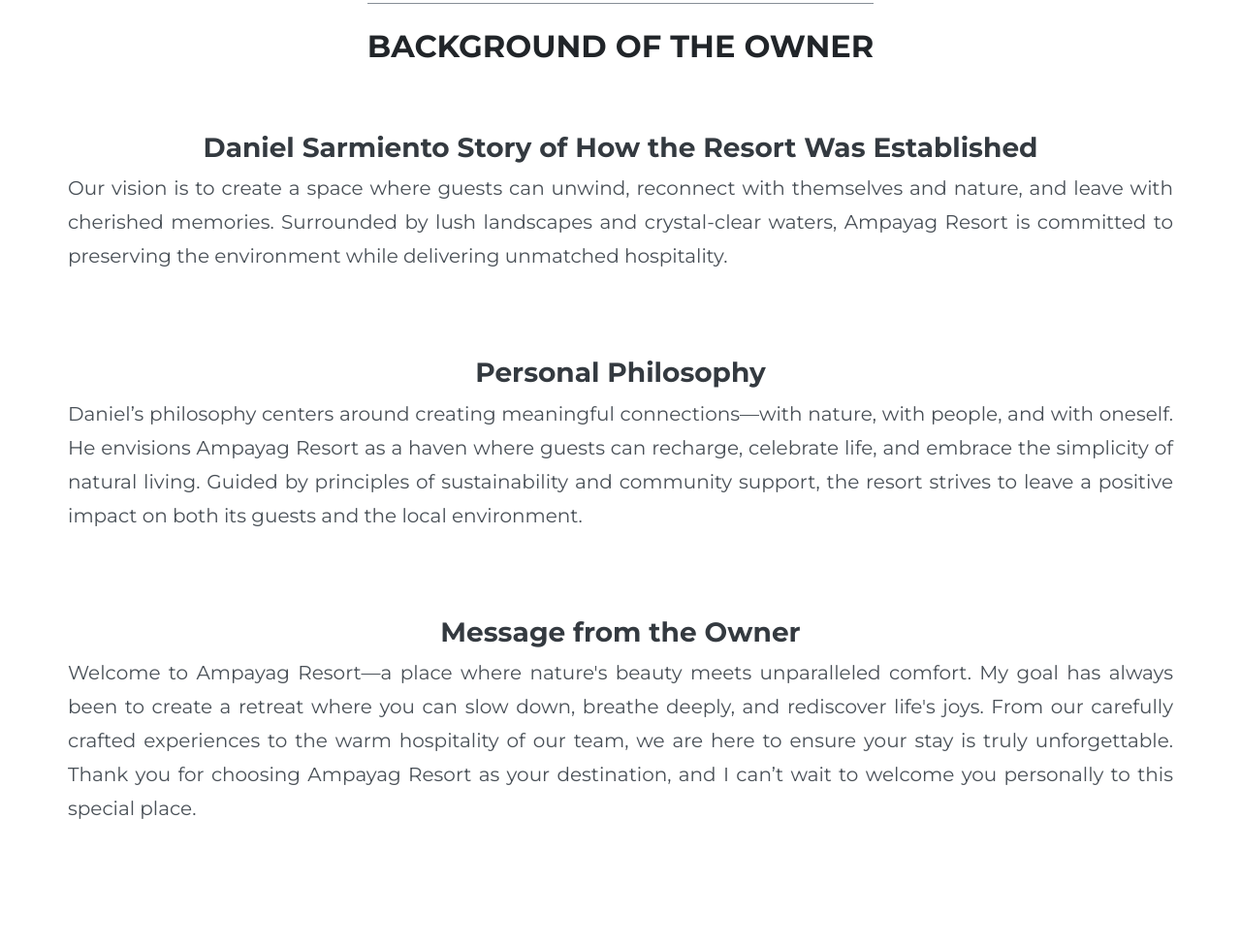
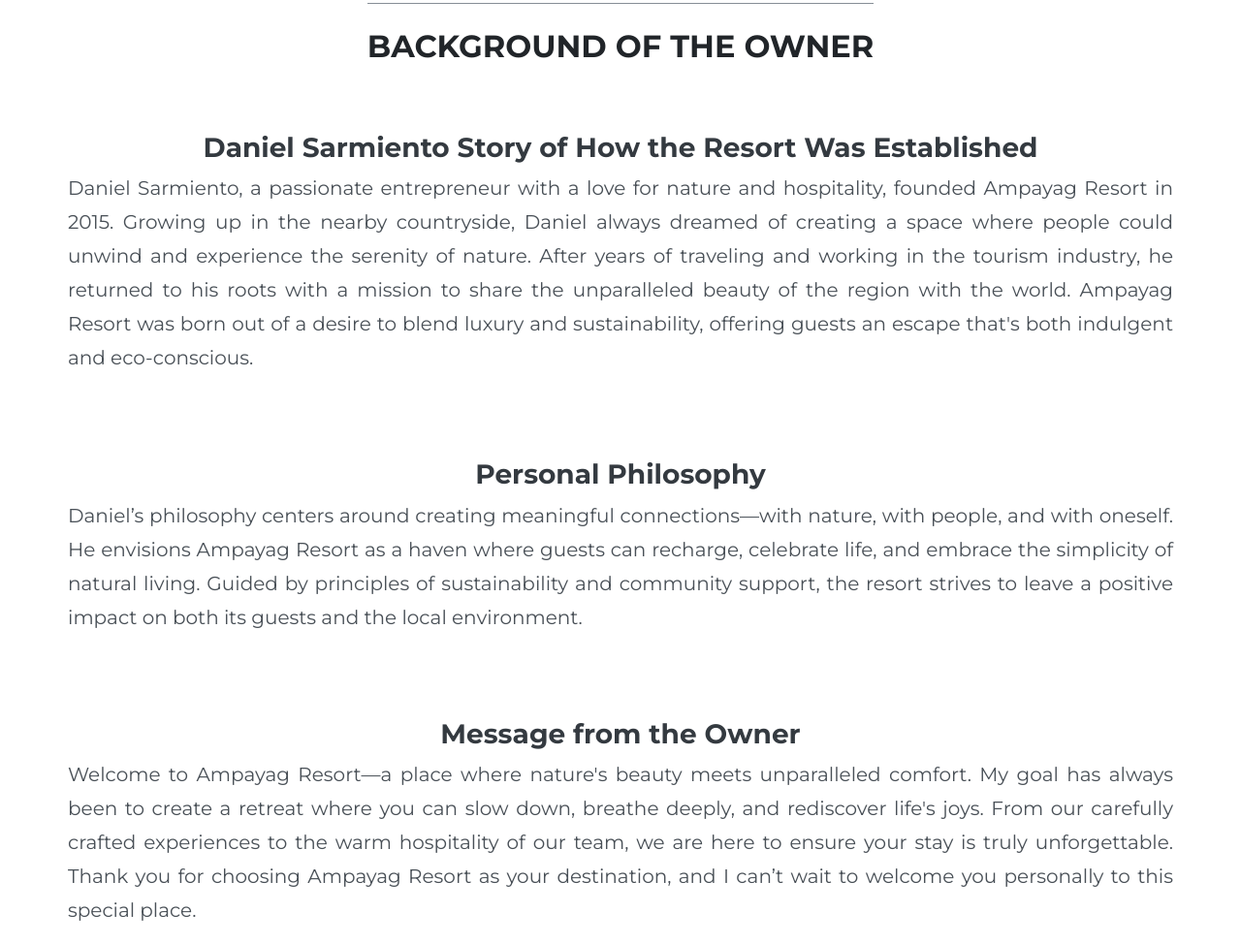
Before and after one commit to RhazeCoder/Ampayag-Resort, a plain HTML site: page index.html in a window 1280 px wide. Shown: the part 3696-4670 px from the top of the page at 97% size. Drawn offline with Linux system fonts and the light colour scheme.

Commit message:
Update resort owner story

```diff
--- a/index.html
+++ b/index.html
@@ -271,7 +271,7 @@
                     <div class="col">
                         <div class="about-resort-container">
                             <h3>Daniel Sarmiento Story of How the Resort Was Established</h3>
-                            <p>Our vision is to create a space where guests can unwind, reconnect with themselves and nature, and leave with cherished memories. Surrounded by lush landscapes and crystal-clear waters, Ampayag Resort is committed to preserving the environment while delivering unmatched hospitality.</p>
+                            <p>Daniel Sarmiento, a passionate entrepreneur with a love for nature and hospitality, founded Ampayag Resort in 2015. Growing up in the nearby countryside, Daniel always dreamed of creating a space where people could unwind and experience the serenity of nature. After years of traveling and working in the tourism industry, he returned to his roots with a mission to share the unparalleled beauty of the region with the world. Ampayag Resort was born out of a desire to blend luxury and sustainability, offering guests an escape that's both indulgent and eco-conscious.</p>
                         </div>
                     </div>
                 </div>
```
